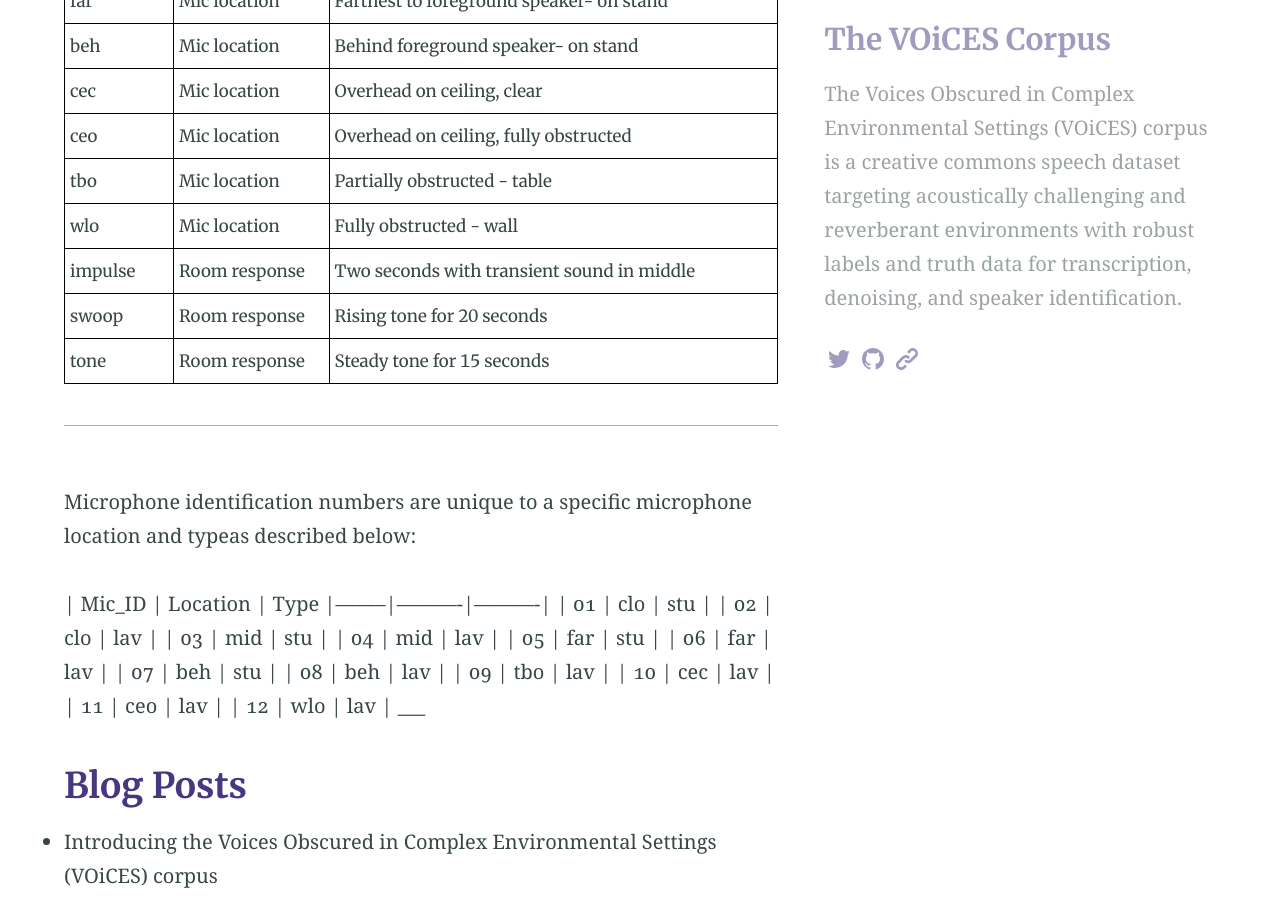
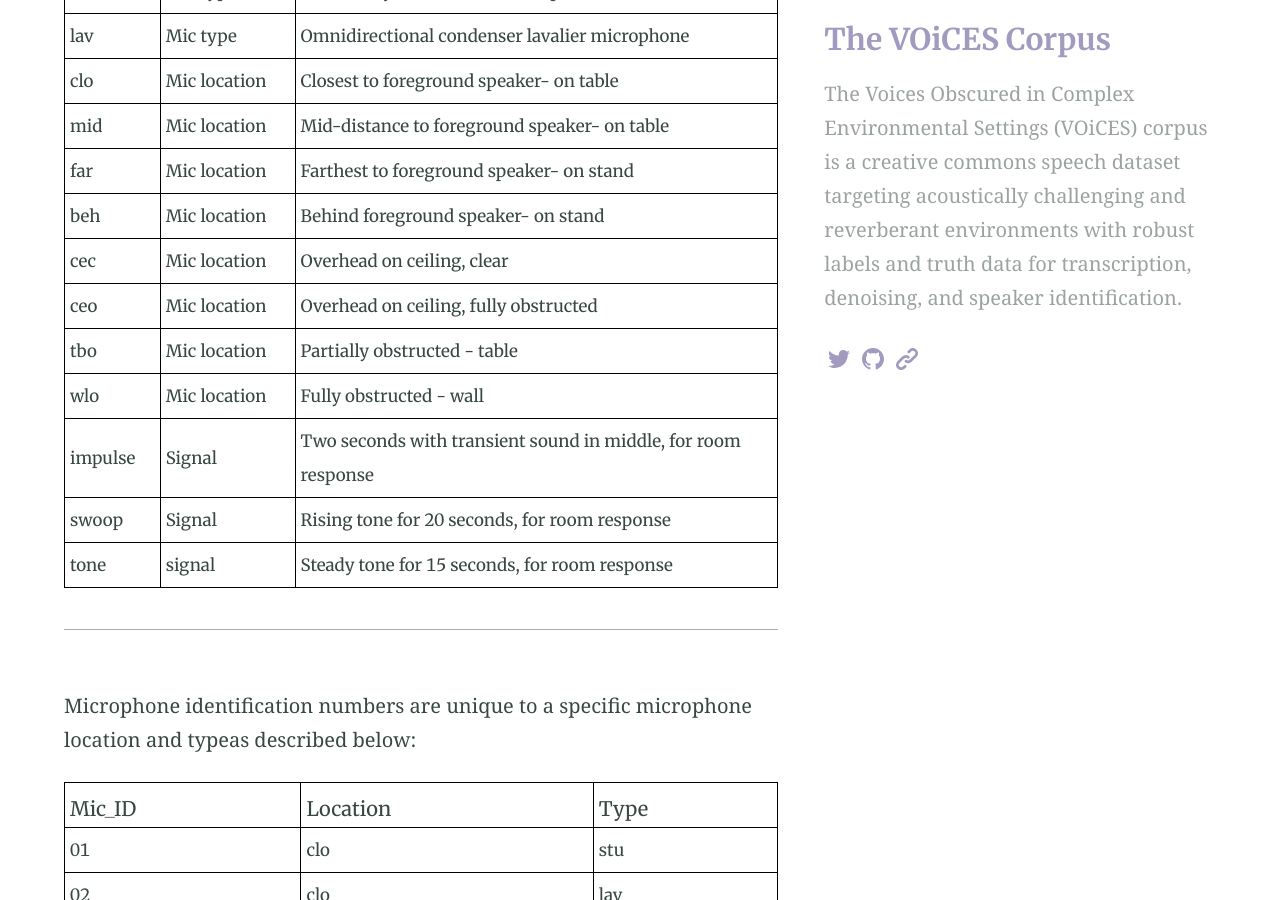
Before and after one commit to IQTLabs/voices, a Jekyll site: the page built from reading.md, in a window 1280 px wide and 900 px high, scrolled down 1965 px. Built offline with Jekyll 4.4.1, drawn with Linux system fonts in a browser that asks for light colours; our own code applies the rules of GitHub Pages for plain Markdown files; some of the changed lines change nothing that is shown; some of the changed text lies outside the part shown.

Commit message:
added mic table

```diff
--- a/reading.md
+++ b/reading.md
@@ -49,9 +49,10 @@
 | ceo              | Mic location       | Overhead on ceiling, fully obstructed                                      |
 | tbo              | Mic location       | Partially obstructed - table                                               |
 | wlo              | Mic location       | Fully obstructed - wall                                                    |
-| impulse          | Room response      | Two seconds with transient sound in middle                                 |
-| swoop            | Room response      | Rising tone for 20 seconds                                                 |
-| tone             | Room response      | Steady tone for 15 seconds                                                 |
+| impulse          | Signal             | Two seconds with transient sound in middle, for room response              |
+| swoop            | Signal             | Rising tone for 20 seconds, for room response                              |
+| tone             | signal             | Steady tone for 15 seconds, for room response                              |
+
 
 ---
 Microphone identification numbers are unique to a specific microphone location and typeas described below:
@@ -66,21 +67,28 @@
 }
 </style>
 
-| Mic_ID | Location | Type
-|--------|----------|----------|
-| 01     | clo      | stu      |
-| 02     | clo      | lav      |
-| 03     | mid      | stu      |
-| 04     | mid      | lav      |
-| 05     | far      | stu      |
-| 06     | far      | lav      |
-| 07     | beh      | stu      |
-| 08     | beh      | lav      |
-| 09     | tbo      | lav      |
-| 10     | cec      | lav      |
-| 11     | ceo      | lav      |
-| 12     | wlo      | lav      |
-___
+| Mic_ID | Location  | Type
+|--------|-----------|-------|
+| 01     | clo       | stu   |
+| 02     | clo       | lav   |
+| 03     | mid       | stu   |
+| 04     | mid       | lav   |
+| 05     | far       | stu   |
+| 06     | far       | lav   |
+| 07     | beh       | stu   |
+| 08     | beh       | lav   |
+| 09     | tbo       | lav   |
+| 10     | cec       | lav   |
+| 11     | ceo       | lav   |
+| 12     | wlo       | lav   |
+
+---
+
+Audio files to characterize the room response are available:
+> Lab41-SRI-VOiCES-< room >-< signal >-mc< mic_ID >-< mic_type >-< mic_location >.wav
+
+As are recordings of distactor noise only or ambient room background only:
+> Lab41-SRI-VOiCES-< distractor_noise >-mc< mic_ID >-< mic_type >-< mic_location >.wav
 
 ## Blog Posts
 
```
